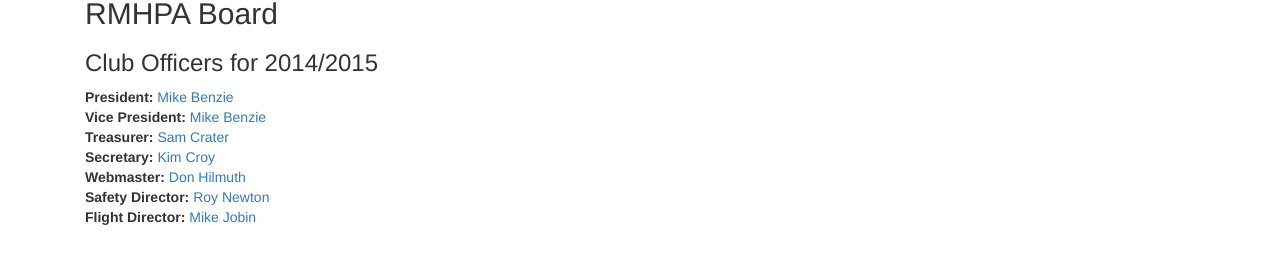
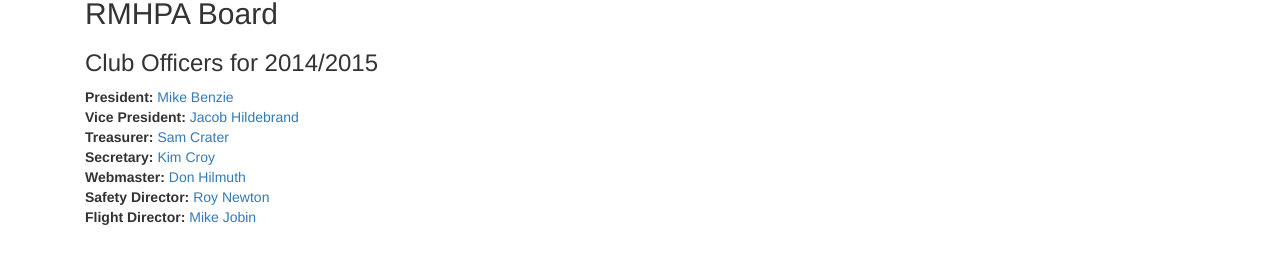
Before and after one commit to rmhpa/rmhpa.github.io, a Jekyll site: the page built from about-us.html, in a window 1280 px wide. Shown: the part 325-589 px from the top of the page. Built offline with Jekyll 4.4.1, drawn with Linux system fonts in a browser that asks for light colours; nearby versions of some CDN libraries.

Commit message:
updating officers text, including jake

```diff
--- a/about-us.html
+++ b/about-us.html
@@ -19,15 +19,14 @@
 
         <h2>RMHPA Board</h2>
     <h3> Club Officers for 2014/2015</h3>
-    <p><strong>President:</strong> <a href="mailto:&#112;&#114;&#101;&#115;&#105;&#100;&#101;&#110;&#116;&#64;&#114;&#109;&#104;&#112;&#97;&#46;&#111;&#114;&#103;">Mike Benzie</a><br />
-      <strong>Vice President: </strong><a href="mailto:&#118;&#105;&#99;&#101;&#95;&#112;&#114;&#101;&#115;&#105;&#100;&#101;&#110;&#116;&#64;&#114;&#109;&#104;&#112;&#97;&#46;&#111;&#114;&#103;">Mike Benzie<br />
-      </a><strong>Treasurer:</strong> <a href="mailto:&#116;&#114;&#101;&#97;&#115;&#117;&#114;&#101;&#114;&#64;&#114;&#109;&#104;&#112;&#97;&#46;&#111;&#114;&#103;">Sam Crater<br />
-      </a><strong>Secretary:</strong> <a href="mailto:&#115;&#101;&#99;&#114;&#101;&#116;&#97;&#114;&#121;&#64;&#114;&#109;&#104;&#112;&#97;&#46;&#111;&#114;&#103;">Kim Croy<br />
-      </a><strong>Webmaster:</strong> <a href="mailto:&#119;&#101;&#98;&#109;&#97;&#115;&#116;&#101;&#114;&#64;&#114;&#109;&#104;&#112;&#97;&#46;&#111;&#114;&#103;">Don Hilmuth<br />
-      </a><!--<strong>Editor:</strong> <a href="mailto:&#101;&#100;&#105;&#116;&#111;&#114;&#64;&#114;&#109;&#104;&#112;&#97;&#46;&#111;&#114;&#103;">Andy Aakhus-Witt<br />
-      </a>-->
-      <strong>Safety Director:</strong> <a href="mailto:&#115;&#97;&#102;&#101;&#116;&#121;&#95;&#100;&#105;&#114;&#101;&#99;&#116;&#111;&#114;&#64;&#114;&#109;&#104;&#112;&#97;&#46;&#111;&#114;&#103;">Roy Newton<br />
-      </a><strong>Flight Director:</strong> <a href="mailto:%66li%67%68t%5f&#100;%69&#114;e%63&#116;&#111;r&#50;%40&#114;m%68%70%61.or&#103;">Mike Jobin</a>
-      </p>
+    <p>
+      <strong>President:</strong> <a href="mailto:&#112;&#114;&#101;&#115;&#105;&#100;&#101;&#110;&#116;&#64;&#114;&#109;&#104;&#112;&#97;&#46;&#111;&#114;&#103;">Mike Benzie</a><br />
+      <strong>Vice President: </strong><a href="mailto:&#118;&#105;&#99;&#101;&#95;&#112;&#114;&#101;&#115;&#105;&#100;&#101;&#110;&#116;&#64;&#114;&#109;&#104;&#112;&#97;&#46;&#111;&#114;&#103;">Jacob Hildebrand</a><br />
+      <strong>Treasurer:</strong> <a href="mailto:&#116;&#114;&#101;&#97;&#115;&#117;&#114;&#101;&#114;&#64;&#114;&#109;&#104;&#112;&#97;&#46;&#111;&#114;&#103;">Sam Crater</a><br />
+      <strong>Secretary:</strong> <a href="mailto:&#115;&#101;&#99;&#114;&#101;&#116;&#97;&#114;&#121;&#64;&#114;&#109;&#104;&#112;&#97;&#46;&#111;&#114;&#103;">Kim Croy</a><br />
+      <strong>Webmaster:</strong> <a href="mailto:&#119;&#101;&#98;&#109;&#97;&#115;&#116;&#101;&#114;&#64;&#114;&#109;&#104;&#112;&#97;&#46;&#111;&#114;&#103;">Don Hilmuth</a><br />
+      <strong>Safety Director:</strong> <a href="mailto:&#115;&#97;&#102;&#101;&#116;&#121;&#95;&#100;&#105;&#114;&#101;&#99;&#116;&#111;&#114;&#64;&#114;&#109;&#104;&#112;&#97;&#46;&#111;&#114;&#103;">Roy Newton</a><br />
+      <strong>Flight Director:</strong> <a href="mailto:%66li%67%68t%5f&#100;%69&#114;e%63&#116;&#111;r&#50;%40&#114;m%68%70%61.or&#103;">Mike Jobin</a>
+    </p>
 
   </div>
```
